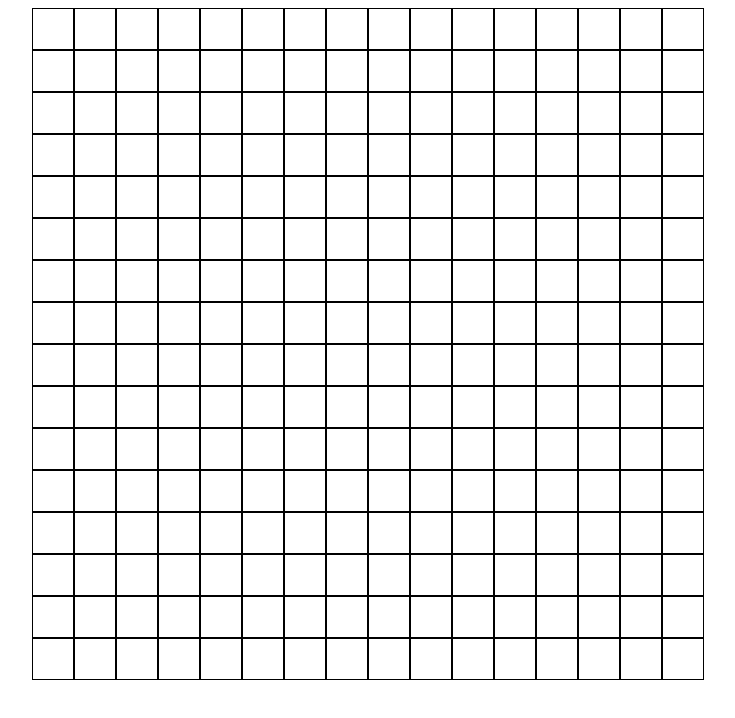
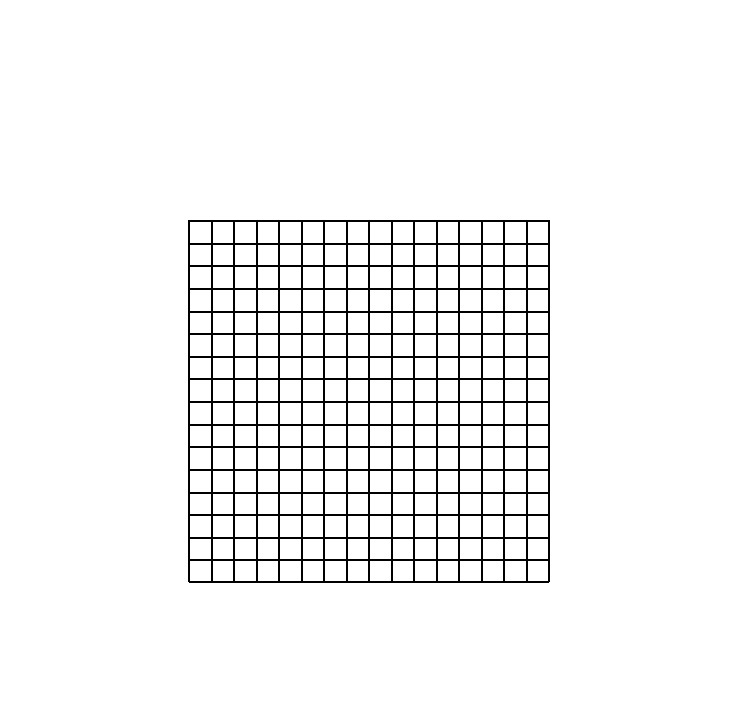
Before and after one commit to alexeiMikhail/etch-a-sketch, a plain HTML site: page index.html in a window 1280 px wide. Shown: the whole page, without its empty margins (272-1007 px from the left). Drawn offline with Linux system fonts and the light colour scheme.

Commit message:
Make grid fill grid container no matter how many cells

```diff
--- a/index.html
+++ b/index.html
@@ -7,5 +7,6 @@
         <script src="script.js" defer></script>
     </head>
     <body>
+        <div id="grid-container"></div>
     </body>
 </html>
--- a/script.js
+++ b/script.js
@@ -16,17 +16,29 @@ function random_bg_color(element) {
 
 
 function makeGrid(x,y) {
+    console.log("Making grid...")
+
+    let container = document.getElementById("grid-container");
+    let rowHeight = `${container.offsetHeight / y}px`; console.log(`Row height: ${rowHeight}`)
+    let cellWidth = `${container.offsetHeight / y}px`
+
+    console.log("Grid made.")
+
     for (let i = 0; i < y; i++) {
-        let row = document.createElement("div");
+        let div = document.createElement("div");
+        div.style.height = rowHeight; console.log(div.offsetHeight)
+        let row = container.appendChild(div);
+
         row.className = "row";
         for (let j = 0; j < x; j++) {
             let cell = document.createElement("div");
             cell.className = "cell";
+            cell.style.width = cellWidth;
             cell.addEventListener("mouseover", () => {
                 random_bg_color(cell);
             })
             row.appendChild(cell);
         }
-        document.body.appendChild(row);
+        container.appendChild(row);
     }
 }
--- a/style.css
+++ b/style.css
@@ -1,19 +1,33 @@
+* {
+    margin: 0;
+    padding: 0;
+}
+
+html, body {
+    height: 100%;
+    width: 100%;
+}
+
 div {
     border-style: solid;
     border-width: 1px;
-    margin: auto;
-    padding: 20px;
 }
 
 body {
-    display: flex;
-    flex-direction: column;
-    justify-content: center;
+    display: grid;
+    grid-gap: 20px;
+    grid-template: 1fr 360px 1fr / 1fr 360px 1fr;
 }
 
 .row {
     display: flex;
     flex-direction: row;
-    padding: 0;
     border: 0;
 }
+
+#grid-container {
+    grid-row: 2;
+    grid-column: 2;
+    width: 100%;
+    height: 100%;
+}
```
